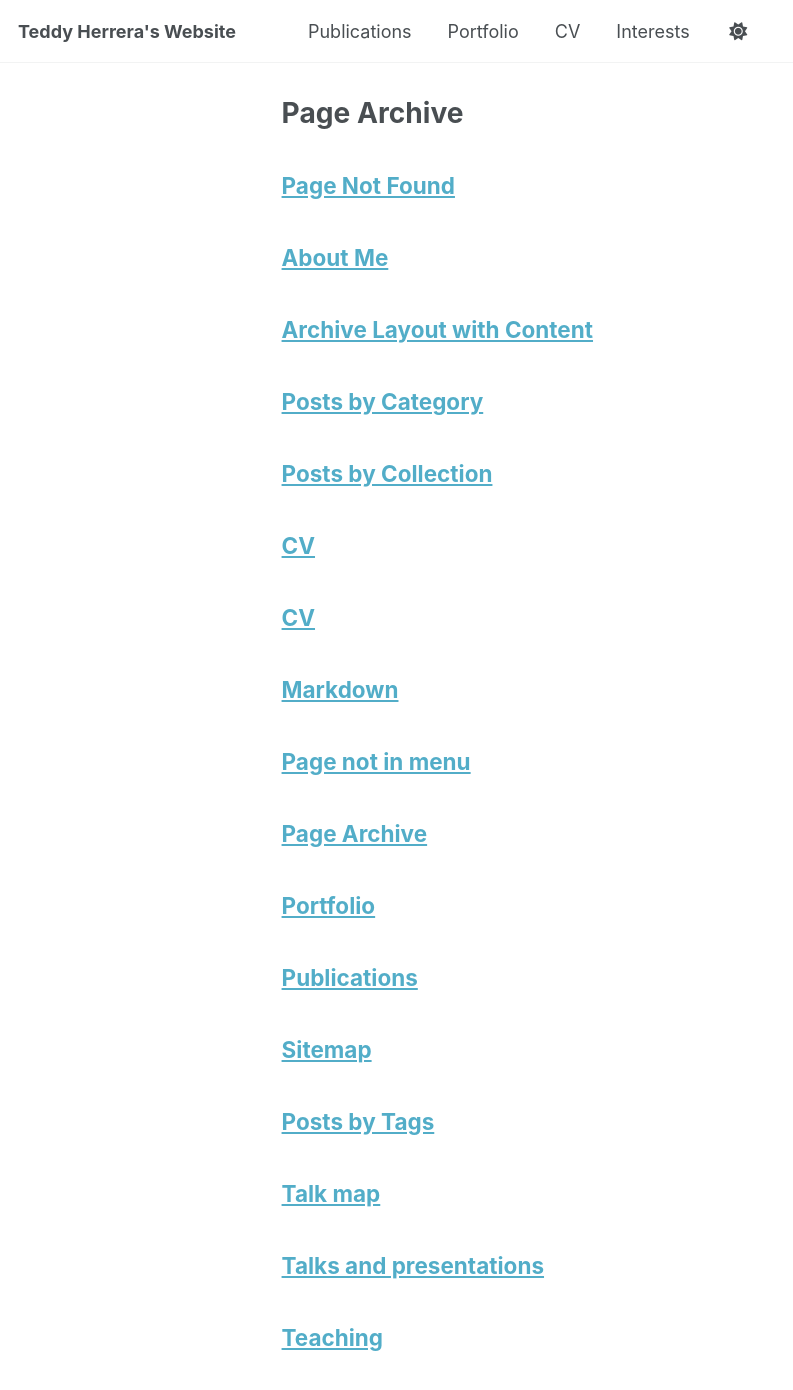
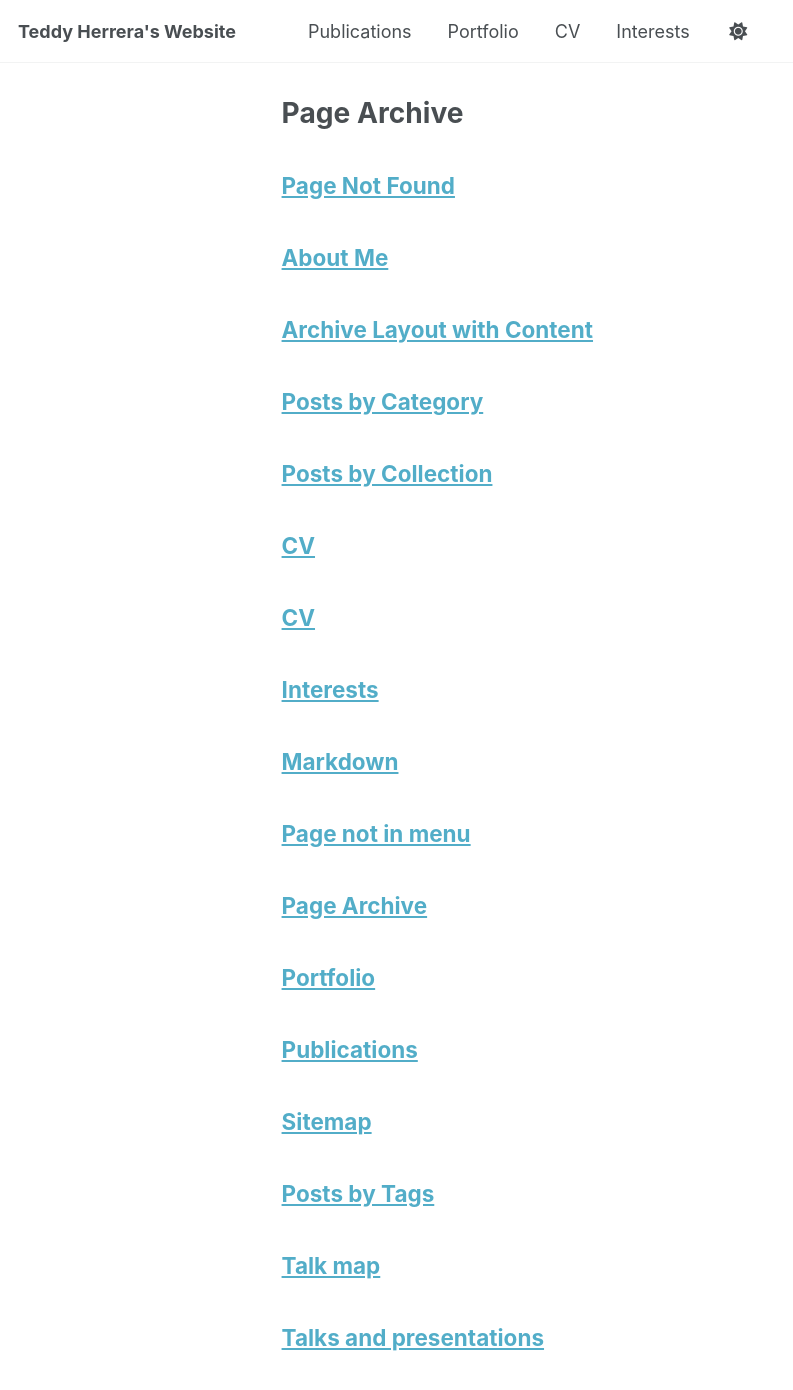
Before and after one commit to teddyherrera/teddyherrera.github.io, a Jekyll site: the page built from _pages/page-archive.html, in a window 1280 px wide and 1400 px high. Shown: the top 1390 px of the window, without its empty margins (0-793 px from the left). Built offline with Jekyll 4.4.1, drawn with Linux system fonts in a browser that asks for light colours; a script that is not in the unit is left out.

Commit message:
Update and rename teaching.html to interests.html

```diff
--- a/_pages/teaching.html
+++ b/_pages/interests.html
@@ -1,12 +1,12 @@
 ---
 layout: archive
-title: "Teaching"
-permalink: /teaching/
+title: "Interests"
+permalink: /Interests/
 author_profile: true
 ---
 
 {% include base_path %}
 
-{% for post in site.teaching reversed %}
+{% for post in site.interests reversed %}
   {% include archive-single.html %}
 {% endfor %}
```
